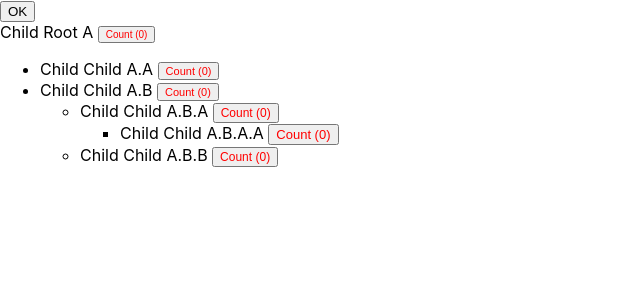
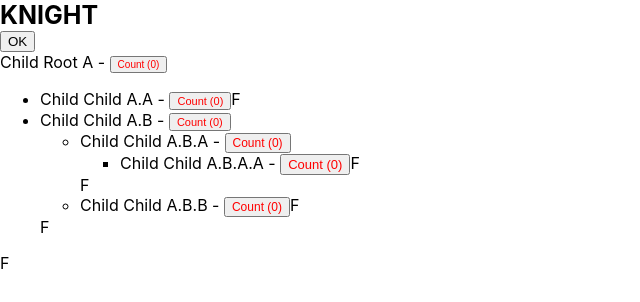
Before and after one commit to shiralizadeh/recursive-render, a React (Create React App) app: page / in a window 1280 px wide. Shown: the top 302 px of the page, without its empty margins (0-640 px from the left). Built offline with nearby package versions, Linux system fonts and the light colour scheme.

Commit message:
Add drop

```diff
--- a/package.json
+++ b/package.json
@@ -9,6 +9,8 @@
     "@testing-library/user-event": "^12.1.10",
     "immutability-helper": "^3.1.1",
     "react": "^17.0.2",
+    "react-dnd": "^14.0.2",
+    "react-dnd-html5-backend": "^14.0.0",
     "react-dom": "^17.0.2",
     "react-scripts": "4.0.3",
     "redux": "^4.1.0",
--- a/src/App.js
+++ b/src/App.js
@@ -1,6 +1,30 @@
 import { PureComponent } from "react";
+import { useDrag } from "react-dnd";
 import { connect, useDispatch, useSelector } from "react-redux";
 import Renderer from "./renderer";
+
+const Kinght = function () {
+  const [{ isDragging }, drag] = useDrag(() => ({
+    type: 'KNIGHT',
+    collect: (monitor) => ({
+      isDragging: !!monitor.isDragging(),
+    }),
+  }));
+
+  return (
+    <div
+      ref={drag}
+      style={{
+        opacity: isDragging ? 0.5 : 1,
+        fontSize: 25,
+        fontWeight: "bold",
+        cursor: "move",
+      }}
+    >
+      KNIGHT
+    </div>
+  );
+};
 
 function App() {
   const widgets = useSelector((item) => item.widgets.root);
@@ -10,6 +34,7 @@ function App() {
 
   return (
     <>
+      <Kinght></Kinght>
       <button onClick={() => dispatch({ type: "updateRoot" })}>OK</button>
       {widgets.children.map((widgetId) => {
         return <Renderer key={widgetId} level={0} widgetId={widgetId} />;
--- a/src/index.js
+++ b/src/index.js
@@ -5,11 +5,15 @@ import App from "./App";
 import reportWebVitals from "./reportWebVitals";
 import { Provider } from "react-redux";
 import store from "./store";
+import { DndProvider } from "react-dnd";
+import { HTML5Backend } from "react-dnd-html5-backend";
 
 ReactDOM.render(
   <React.StrictMode>
     <Provider store={store}>
-      <App />
+      <DndProvider backend={HTML5Backend}>
+        <App />
+      </DndProvider>
     </Provider>
   </React.StrictMode>,
   document.getElementById("root")
--- a/src/renderer.js
+++ b/src/renderer.js
@@ -3,6 +3,7 @@ import useEventbus from "./event";
 import styled from "styled-components";
 import { useDispatch, useSelector } from "react-redux";
 import { createSelector } from "reselect";
+import { useDrop } from "react-dnd";
 
 const Color = styled.button`
   color: red;
@@ -14,12 +15,28 @@ const Button = styled(Color)`
 
 const ElementContext = createContext();
 
-function Wrapper({ level, children }) {
+function Wrapper({ x, y, children }) {
   const [selected, setSelected] = useState(false);
+
+  const [{ isOver }, drop] = useDrop(
+    () => ({
+      accept: "KNIGHT",
+      drop: () => console.log({ x, y }),
+      collect: (monitor) => ({
+        isOver: !!monitor.isOver(),
+      }),
+      canDrop: function () {
+        console.log(arguments);
+      },
+    }),
+    [x, y]
+  );
 
   return (
     <ElementContext.Provider value={{ selected }}>
       <div
+        ref={drop}
+        style={{ position: "relative" }}
         onClick={(e) => {
           setSelected(true);
 
@@ -27,6 +44,21 @@ function Wrapper({ level, children }) {
         }}
       >
         {children}
+        {isOver ? "T" : "F"}
+        {isOver && (
+          <div
+            style={{
+              position: "absolute",
+              top: 0,
+              left: 0,
+              height: "100%",
+              width: "100%",
+              zIndex: 1,
+              opacity: 0.5,
+              backgroundColor: "yellow",
+            }}
+          />
+        )}
       </div>
     </ElementContext.Provider>
   );
@@ -55,7 +87,7 @@ function Renderer({ widgetId, level, indx }) {
 
   return (
     <Wrapper>
-      Child {widget.title} {context?.selected ? "Yes" : ""}
+      Child {widget.title} {context?.selected ? "Yes" : ""} -{" "}
       <Button onClick={click} size={level + 10}>
         Count ({widget.count})
       </Button>
```
Also changed, not shown: 2 other files (tests, documents, lock files or other folders).
